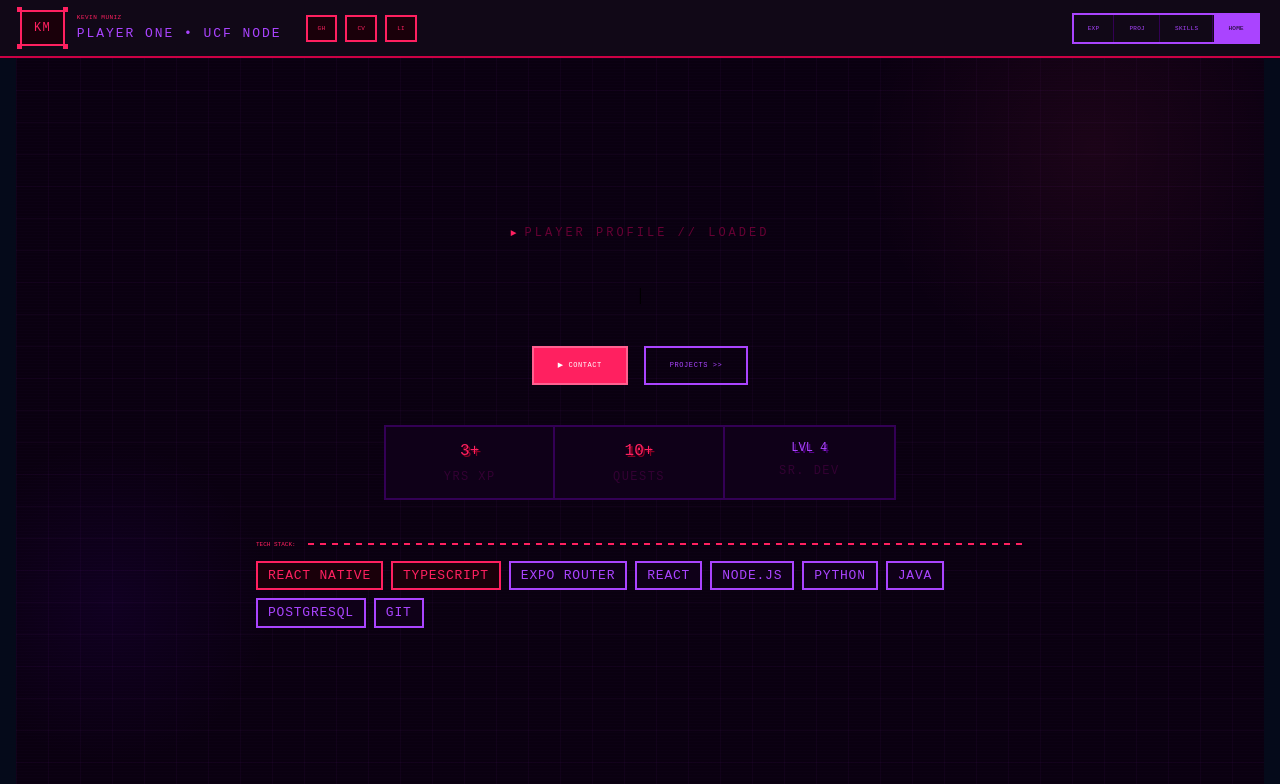
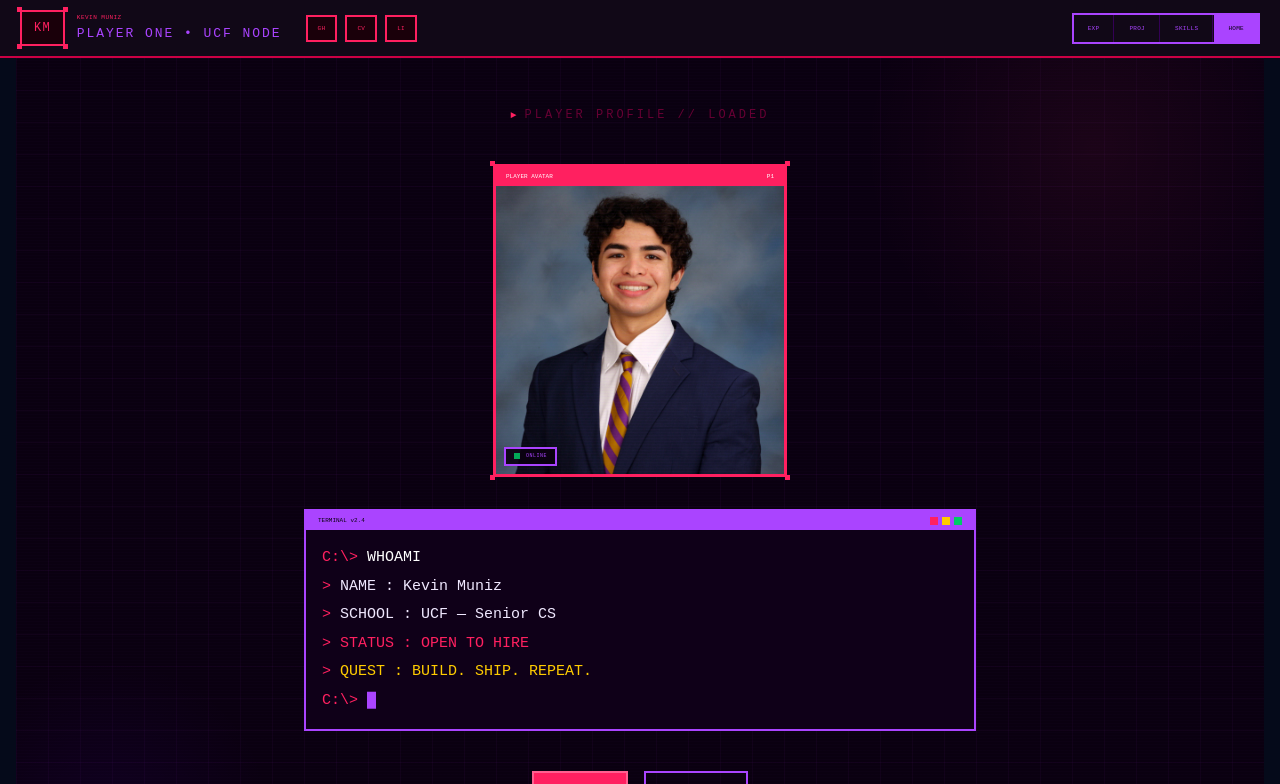
Before and after one commit to KevinMuniz1/Portfolio-Website, a Next.js app: page / in a window 1280 px wide. Shown: the top 784 px of the page. Built offline with nearby package versions, Linux system fonts and the light colour scheme.

Commit message:
fixing deployment

```diff
--- a/app/components/NavigationBar.tsx
+++ b/app/components/NavigationBar.tsx
@@ -120,7 +120,7 @@ export default function NavBar() {
 
         {/* CENTER */}
         <div
-          className="hidden md:flex gap-[1px] overflow-hidden"
+          className="hidden md:flex gap-px overflow-hidden"
           style={{ border: "2px solid #aa44ff" }}
         >
           {links.map((item, i) => (
--- a/app/components/welcomePageName.tsx
+++ b/app/components/welcomePageName.tsx
@@ -1,6 +1,48 @@
-import TypingEffect from "typewriter-effect";
+"use client";
+
+import { useEffect, useState } from "react";
+
+const LINES = [
+  { prefix: "C:\\> ", text: "WHOAMI", color: "#fff" },
+  { prefix: "> ", text: "NAME    : Kevin Muniz", color: "#f0e8ff" },
+  { prefix: "> ", text: "SCHOOL  : UCF — Senior CS", color: "#f0e8ff" },
+  { prefix: "> ", text: "STATUS  : OPEN TO HIRE", color: "#ff2060" },
+  { prefix: "> ", text: "QUEST   : BUILD. SHIP. REPEAT.", color: "#ffcc00" },
+];
+
+const CHAR_DELAY = 28;
+const LINE_DELAY = 180;
 
 export default function Home() {
+  const [displayed, setDisplayed] = useState<{ prefix: string; text: string; color: string }[]>([]);
+  const [currentLine, setCurrentLine] = useState(0);
+  const [currentChar, setCurrentChar] = useState(0);
+  const [showCursor, setShowCursor] = useState(true);
+
+  useEffect(() => {
+    if (currentLine >= LINES.length) return;
+    const line = LINES[currentLine];
+    if (currentChar < line.text.length) {
+      const t = setTimeout(() => setCurrentChar((c) => c + 1), CHAR_DELAY);
+      return () => clearTimeout(t);
+    } else {
+      const t = setTimeout(() => {
+        setDisplayed((prev) => [...prev, line]);
+        setCurrentLine((l) => l + 1);
+        setCurrentChar(0);
+      }, LINE_DELAY);
+      return () => clearTimeout(t);
+    }
+  }, [currentLine, currentChar]);
+
+  useEffect(() => {
+    const t = setInterval(() => setShowCursor((v) => !v), 530);
+    return () => clearInterval(t);
+  }, []);
+
+  const activeLine = currentLine < LINES.length ? LINES[currentLine] : null;
+  const activeText = activeLine ? activeLine.text.slice(0, currentChar) : "";
+
   return (
     <main
       className="min-h-screen w-full relative overflow-hidden"
@@ -38,31 +80,25 @@ export default function Home() {
         }}
       />
 
-      {/* Purple glow top-right */}
+      {/* Glow top-right */}
       <div
         className="absolute pointer-events-none z-0"
         style={{
-          top: "-160px",
-          right: "-80px",
-          width: "500px",
-          height: "500px",
+          top: "-160px", right: "-80px",
+          width: "500px", height: "500px",
           borderRadius: "50%",
-          background:
-            "radial-gradient(circle, rgba(255,60,120,0.07) 0%, transparent 65%)",
+          background: "radial-gradient(circle, rgba(255,60,120,0.07) 0%, transparent 65%)",
         }}
       />
 
-      {/* Red glow bottom-left */}
+      {/* Glow bottom-left */}
       <div
         className="absolute pointer-events-none z-0"
         style={{
-          bottom: "10%",
-          left: "-80px",
-          width: "350px",
-          height: "350px",
+          bottom: "10%", left: "-80px",
+          width: "350px", height: "350px",
           borderRadius: "50%",
-          background:
-            "radial-gradient(circle, rgba(100,0,255,0.07) 0%, transparent 65%)",
+          background: "radial-gradient(circle, rgba(100,0,255,0.07) 0%, transparent 65%)",
         }}
       />
 
@@ -70,129 +106,122 @@ export default function Home() {
       <div className="relative z-20 flex flex-col items-center justify-center min-h-[calc(100vh-64px)] px-4 py-12 gap-10">
 
         {/* Player badge */}
-        <div
-          className="flex items-center gap-2"
-          style={{ fontFamily: "'Press Start 2P', monospace" }}
-        >
-          <span style={{ color: "#ff2060", fontSize: "10px" }} id="arrow">&#9658;</span>
-          <span
-            style={{
-              fontFamily: "'Share Tech Mono', monospace",
-              fontSize: "12px",
-              color: "#660033",
-              letterSpacing: "0.25em",
-            }}
-          >
+        <div className="flex items-center gap-2">
+          <span style={{ color: "#ff2060", fontSize: "10px", fontFamily: "'Press Start 2P', monospace" }}>&#9658;</span>
+          <span style={{ fontFamily: "'Share Tech Mono', monospace", fontSize: "12px", color: "#660033", letterSpacing: "0.25em" }}>
             PLAYER PROFILE // LOADED
           </span>
         </div>
 
-        {/* TypingEffect component (avatar + terminal) */}
-        <TypingEffect />
+        {/* Avatar + Terminal */}
+        <div className="flex flex-col items-center gap-8 w-full max-w-2xl">
+
+          {/* Avatar frame */}
+          <div className="relative">
+            <div style={{ border: "3px solid #ff2060", background: "#0f0018" }}>
+              <div style={{ background: "#ff2060", padding: "5px 10px", display: "flex", justifyContent: "space-between", alignItems: "center" }}>
+                <span style={{ fontFamily: "'Press Start 2P', monospace", fontSize: "6px", color: "#fff" }}>PLAYER AVATAR</span>
+                <span style={{ fontFamily: "'Press Start 2P', monospace", fontSize: "6px", color: "#fff" }}>P1</span>
+              </div>
+              <div style={{ position: "relative" }}>
+                <img
+                  src="/profilePic.JPG"
+                  alt="Kevin Muniz"
+                  className="object-cover w-48 h-48 sm:w-56 sm:h-56 md:w-72 md:h-72 block"
+                  style={{ filter: "contrast(1.05) saturate(1.1)" }}
+                />
+                <div
+                  className="absolute inset-0 pointer-events-none"
+                  style={{ background: "repeating-linear-gradient(0deg, transparent, transparent 2px, rgba(170,68,255,0.025) 2px, rgba(170,68,255,0.025) 3px)" }}
+                />
+                <div
+                  className="absolute bottom-2 left-2 flex items-center gap-1.5 px-2 py-1"
+                  style={{ background: "rgba(10,0,16,0.9)", border: "2px solid #aa44ff" }}
+                >
+                  <div className="w-1.5 h-1.5 bg-[#00cc66] animate-pulse" />
+                  <span style={{ fontFamily: "'Press Start 2P', monospace", fontSize: "5px", color: "#aa44ff", letterSpacing: "0.1em" }}>ONLINE</span>
+                </div>
+              </div>
+            </div>
+            <div className="absolute -top-[3px] -left-[3px] w-[5px] h-[5px] bg-[#ff2060]" />
+            <div className="absolute -top-[3px] -right-[3px] w-[5px] h-[5px] bg-[#ff2060]" />
+            <div className="absolute -bottom-[3px] -left-[3px] w-[5px] h-[5px] bg-[#ff2060]" />
+            <div className="absolute -bottom-[3px] -right-[3px] w-[5px] h-[5px] bg-[#ff2060]" />
+          </div>
+
+          {/* Terminal typing block */}
+          <div className="w-full" style={{ border: "2px solid #aa44ff", background: "#0f0018" }}>
+            <div style={{ background: "#aa44ff", padding: "5px 12px", display: "flex", justifyContent: "space-between", alignItems: "center" }}>
+              <span style={{ fontFamily: "'Press Start 2P', monospace", fontSize: "6px", color: "#0a0010" }}>TERMINAL v2.4</span>
+              <div className="flex gap-1">
+                <div className="w-2 h-2 bg-[#ff2060]" />
+                <div className="w-2 h-2 bg-[#ffcc00]" />
+                <div className="w-2 h-2 bg-[#00cc66]" />
+              </div>
+            </div>
+            <div style={{ padding: "14px 16px", fontFamily: "'Share Tech Mono', monospace", fontSize: "15px", lineHeight: "1.9", minHeight: "160px" }}>
+              {displayed.map((line, i) => (
+                <div key={i}>
+                  <span style={{ color: "#ff2060" }}>{line.prefix}</span>
+                  <span style={{ color: line.color }}>{line.text}</span>
+                </div>
+              ))}
+              {activeLine && (
+                <div>
+                  <span style={{ color: "#ff2060" }}>{activeLine.prefix}</span>
+                  <span style={{ color: activeLine.color }}>{activeText}</span>
+                  <span style={{ opacity: showCursor ? 1 : 0, color: "#aa44ff" }}>█</span>
+                </div>
+              )}
+              {!activeLine && (
+                <div>
+                  <span style={{ color: "#ff2060" }}>C:\&gt; </span>
+                  <span style={{ opacity: showCursor ? 1 : 0, color: "#aa44ff" }}>█</span>
+                </div>
+              )}
+            </div>
+          </div>
+        </div>
 
         {/* CTA buttons */}
         <div className="flex gap-4 flex-wrap justify-center">
           <a
             href="mailto:kevinmuniz@email.com"
-            style={{
-              fontFamily: "'Press Start 2P', monospace",
-              fontSize: "7px",
-              padding: "12px 24px",
-              background: "#ff2060",
-              color: "#fff",
-              border: "2px solid #ff6090",
-              textDecoration: "none",
-              letterSpacing: "0.08em",
-              display: "inline-flex",
-              alignItems: "center",
-              gap: "8px",
-            }}
+            style={{ fontFamily: "'Press Start 2P', monospace", fontSize: "7px", padding: "12px 24px", background: "#ff2060", color: "#fff", border: "2px solid #ff6090", textDecoration: "none", letterSpacing: "0.08em", display: "inline-flex", alignItems: "center", gap: "8px" }}
           >
             &#9654; CONTACT
           </a>
           <a
             href="/projects"
-            style={{
-              fontFamily: "'Press Start 2P', monospace",
-              fontSize: "7px",
-              padding: "12px 24px",
-              background: "transparent",
-              color: "#aa44ff",
-              border: "2px solid #aa44ff",
-              textDecoration: "none",
-              letterSpacing: "0.08em",
-            }}
+            style={{ fontFamily: "'Press Start 2P', monospace", fontSize: "7px", padding: "12px 24px", background: "transparent", color: "#aa44ff", border: "2px solid #aa44ff", textDecoration: "none", letterSpacing: "0.08em" }}
           >
             PROJECTS &gt;&gt;
           </a>
         </div>
 
         {/* Stat strip */}
-        <div
-          className="w-full max-w-lg grid grid-cols-3 overflow-hidden"
-          style={{ border: "2px solid #330055" }}
-        >
+        <div className="w-full max-w-lg grid grid-cols-3 overflow-hidden" style={{ border: "2px solid #330055" }}>
           {[
             { num: "3+", label: "YRS XP" },
             { num: "10+", label: "QUESTS" },
             { num: "LVL 4", label: "SR. DEV", purple: true },
           ].map((s, i) => (
-            <div
-              key={i}
-              className="py-3 text-center"
-              style={{
-                background: "#0f0018",
-                borderRight: i < 2 ? "2px solid #330055" : "none",
-              }}
-            >
-              <div
-                style={{
-                  fontFamily: "'Press Start 2P', monospace",
-                  fontSize: s.purple ? "12px" : "16px",
-                  color: s.purple ? "#aa44ff" : "#ff2060",
-                  textShadow: s.purple
-                    ? "2px 2px 0 #550088"
-                    : "2px 2px 0 #880022",
-                }}
-              >
+            <div key={i} className="py-3 text-center" style={{ background: "#0f0018", borderRight: i < 2 ? "2px solid #330055" : "none" }}>
+              <div style={{ fontFamily: "'Press Start 2P', monospace", fontSize: s.purple ? "12px" : "16px", color: s.purple ? "#aa44ff" : "#ff2060", textShadow: s.purple ? "2px 2px 0 #550088" : "2px 2px 0 #880022" }}>
                 {s.num}
               </div>
-              <div
-                style={{
-                  fontFamily: "'Share Tech Mono', monospace",
-                  fontSize: "12px",
-                  color: "#330033",
-                  letterSpacing: "0.12em",
-                  marginTop: "5px",
-                }}
-              >
+              <div style={{ fontFamily: "'Share Tech Mono', monospace", fontSize: "12px", color: "#330033", letterSpacing: "0.12em", marginTop: "5px" }}>
                 {s.label}
               </div>
             </div>
           ))}
         </div>
 
-        {/* Tech stack footer strip */}
+        {/* Tech stack */}
         <div className="w-full max-w-3xl">
           <div className="flex items-center gap-3 mb-3">
-            <span
-              style={{
-                fontFamily: "'Press Start 2P', monospace",
-                fontSize: "6px",
-                color: "#ff2060",
-                whiteSpace: "nowrap",
-              }}
-            >
-              TECH STACK:
-            </span>
-            <div
-              style={{
-                flex: 1,
-                height: "2px",
-                background:
-                  "repeating-linear-gradient(90deg, #ff2060 0, #ff2060 6px, transparent 6px, transparent 12px)",
-              }}
-            />
+            <span style={{ fontFamily: "'Press Start 2P', monospace", fontSize: "6px", color: "#ff2060", whiteSpace: "nowrap" }}>TECH STACK:</span>
+            <div style={{ flex: 1, height: "2px", background: "repeating-linear-gradient(90deg, #ff2060 0, #ff2060 6px, transparent 6px, transparent 12px)" }} />
           </div>
           <div className="flex gap-2 flex-wrap">
             {[
@@ -206,18 +235,7 @@ export default function Home() {
               { label: "POSTGRESQL",   hot: false },
               { label: "GIT",          hot: false },
             ].map((t) => (
-              <span
-                key={t.label}
-                style={{
-                  fontFamily: "'Share Tech Mono', monospace",
-                  fontSize: "13px",
-                  color: t.hot ? "#ff2060" : "#aa44ff",
-                  padding: "3px 10px",
-                  border: `2px solid ${t.hot ? "#ff2060" : "#aa44ff"}`,
-                  background: t.hot ? "#1a000a" : "#0f0018",
-                  letterSpacing: "0.06em",
-                }}
-              >
+              <span key={t.label} style={{ fontFamily: "'Share Tech Mono', monospace", fontSize: "13px", color: t.hot ? "#ff2060" : "#aa44ff", padding: "3px 10px", border: `2px solid ${t.hot ? "#ff2060" : "#aa44ff"}`, background: t.hot ? "#1a000a" : "#0f0018", letterSpacing: "0.06em" }}>
                 {t.label}
               </span>
             ))}
--- a/package.json
+++ b/package.json
@@ -12,8 +12,7 @@
     "next": "^16.2.2",
     "react": "19.2.0",
     "react-dom": "19.2.0",
-    "react-typed": "^2.0.12",
-    "typewriter-effect": "^2.22.0"
+    "react-typed": "^2.0.12"
   },
   "devDependencies": {
     "@tailwindcss/postcss": "^4",
```
Also changed, not shown: 1 other file (tests, documents, lock files or other folders).
